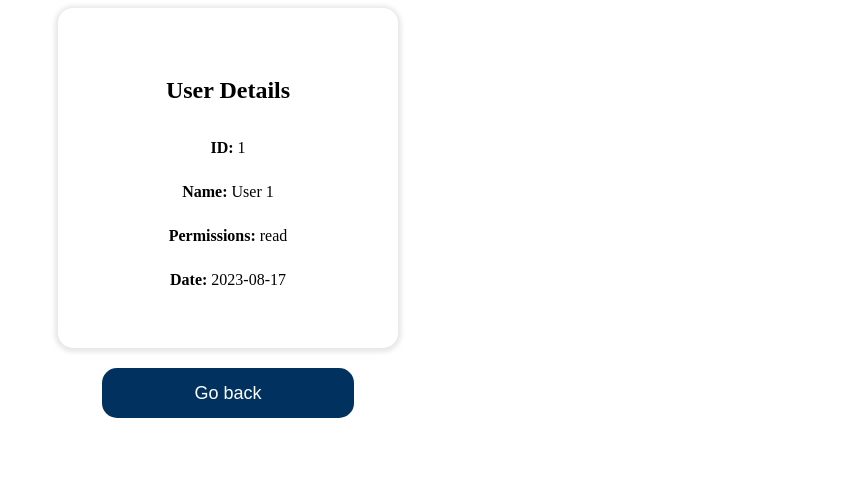
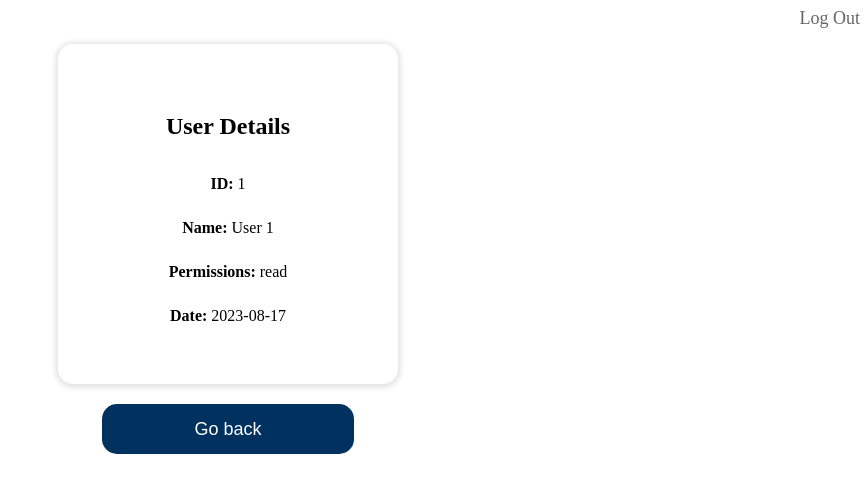
Before and after one commit to Sveta-Kryukova/angular-app, an Angular app: page /users/1 in a window 1280 px wide. Shown: the top 492 px of the page, without its empty margins (412-1280 px from the left). Built offline with nearby package versions, Linux system fonts and the light colour scheme.

Commit message:
simple log out

```diff
--- a/src/app/components/single-user/single-user.component.html
+++ b/src/app/components/single-user/single-user.component.html
@@ -1,3 +1,4 @@
+<a routerLink="/login">Log Out</a>
 <div *ngIf="user" class="user-details">
   <h2 lass="user-details__title">User Details</h2>
   <p class="user-details__info"><span [ngStyle]="{ 'font-weight': 'bold' }">ID:</span> {{ user.id }}</p>
--- a/src/app/components/single-user/single-user.component.scss
+++ b/src/app/components/single-user/single-user.component.scss
@@ -61,3 +61,18 @@
       }
   }
 }
+
+a {
+  width: 100%;
+  display: flex;
+  justify-content: end;
+  font-size: 18px;
+  text-decoration: none;
+  color: #666;
+  transition: color 0.3s ease-in-out;
+  margin-bottom: 15px;
+
+  &:hover {
+    color: #90ace4;
+  }
+}
--- a/src/app/components/users/users.component.html
+++ b/src/app/components/users/users.component.html
@@ -1,3 +1,4 @@
+<a routerLink="/login" class="users__button">Log Out</a>
 <table class="users-table">
   <thead>
     <tr class="users-table__header-row">
--- a/src/app/components/users/users.component.scss
+++ b/src/app/components/users/users.component.scss
@@ -40,3 +40,18 @@
     text-align: center;
   }
 }
+
+a {
+  width: 100%;
+  display: flex;
+  justify-content: end;
+  font-size: 18px;
+  text-decoration: none;
+  color: #666;
+  transition: color 0.3s ease-in-out;
+  margin-bottom: 15px;
+
+  &:hover {
+    color: #90ace4;
+  }
+}
```
Also changed, not shown: src/app/app.module.ts (+4 -4 lines).
